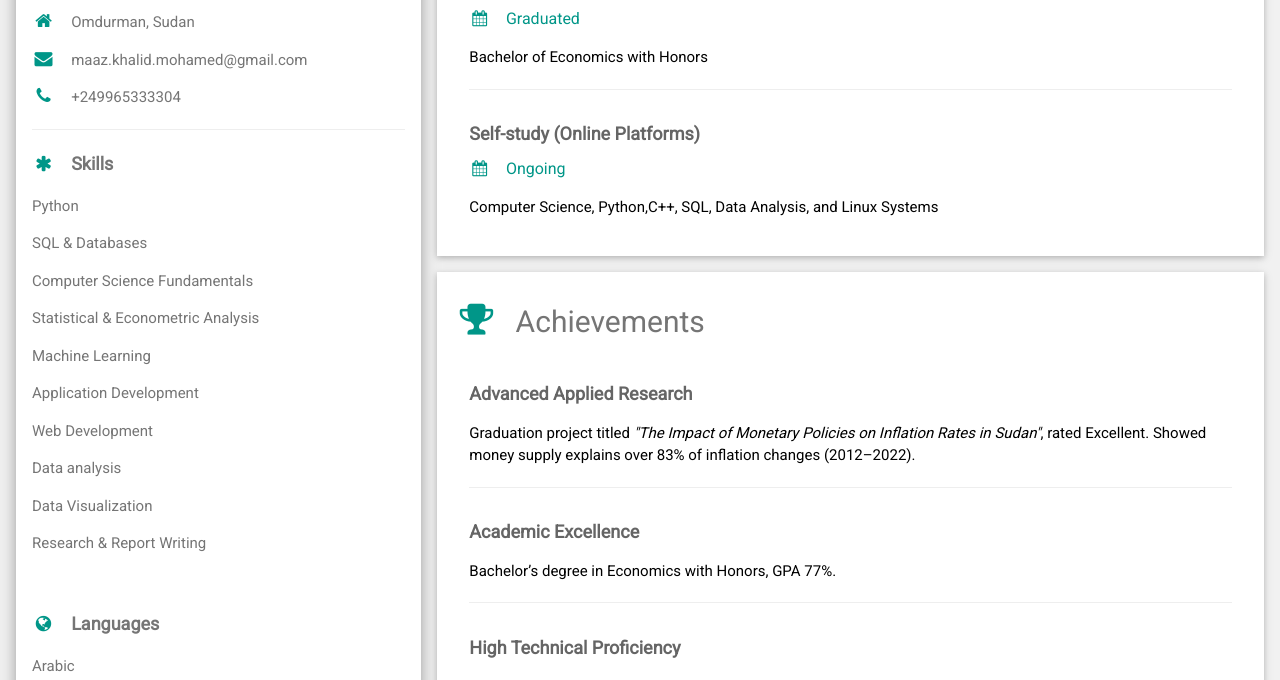
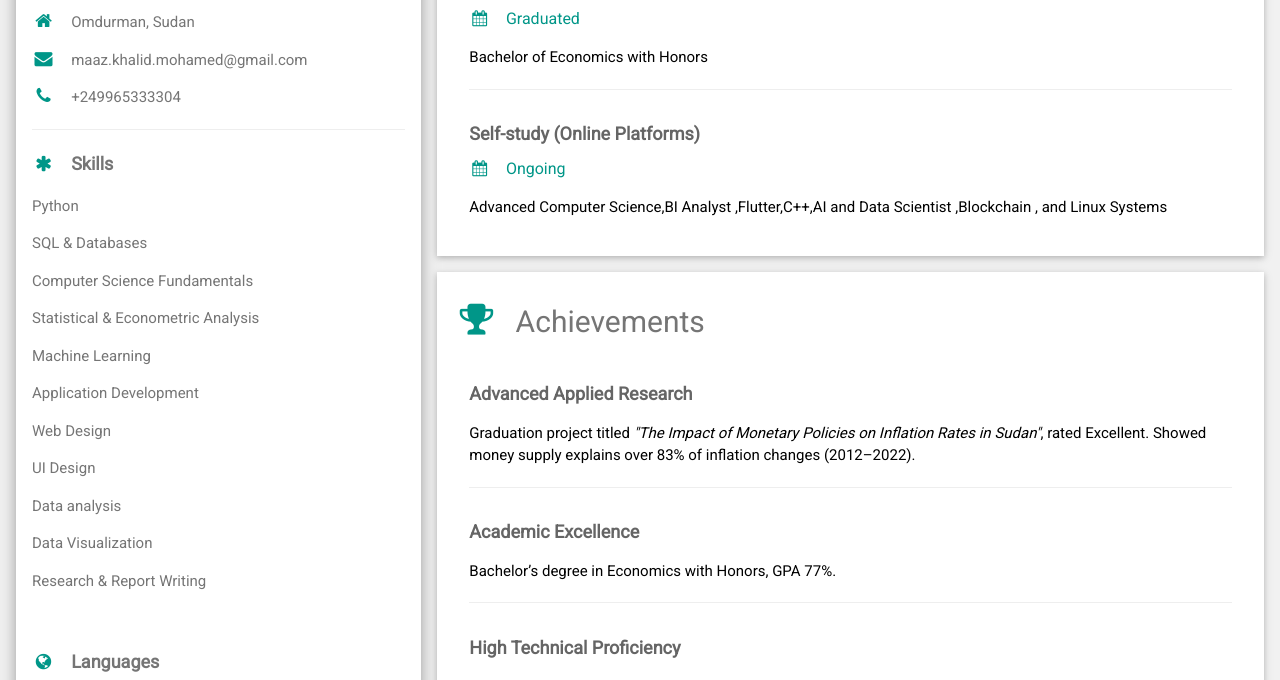
Before and after one commit to maaz-abdelmonem/portfolio, a plain HTML site: page index.html in a window 1280 px wide. Shown: the part 551-1231 px from the top of the page. Drawn offline with nearby package versions, Linux system fonts and the light colour scheme.

Commit message:
Update index.html

```diff
--- a/index.html
+++ b/index.html
@@ -43,7 +43,8 @@ html,body,h1,h2,h3,h4,h5,h6 {font-family: "Roboto", sans-serif}
           <p>Statistical & Econometric Analysis</p>
           <p>Machine Learning</p>
           <p>Application Development</p>
-          <p>Web Development </p>
+          <p>Web Design </p>
+           <p>UI Design </p>
            <p>Data analysis</p>
           <p>Data Visualization</p>
           <p>Research & Report Writing</p>
@@ -106,7 +107,7 @@ This project demonstrated my ability to integrate software engineering principle
     <h6 class="w3-text-teal">
       <i class="fa fa-calendar fa-fw w3-margin-right"></i>Ongoing
     </h6>
-    <p>Computer Science, Python,C++, SQL, Data Analysis, and Linux Systems</p>
+    <p> Advanced Computer Science,BI Analyst ,Flutter,C++,AI and Data Scientist  ,Blockchain  , and Linux Systems</p>
     <br>
   </div>
 </div>
```
